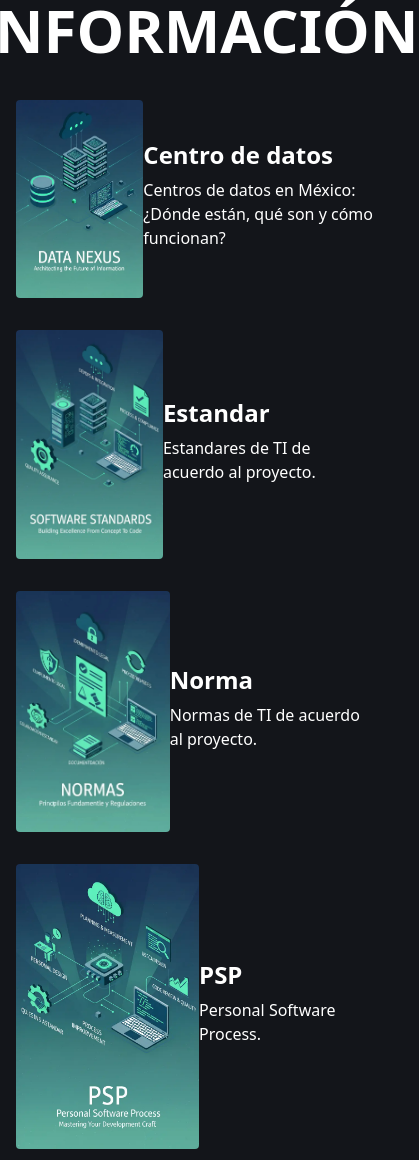
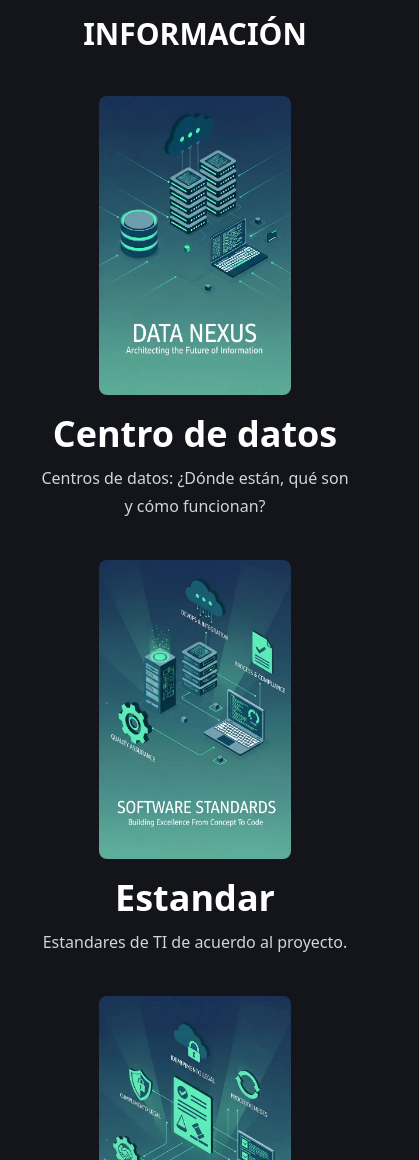
Before and after one commit to Lennoid/proyecto, an Astro site: page / in a window 390 px wide. Shown: the top 1160 px of the page, 419 px wide, since content can reach past the window. Built offline with nearby package versions, Linux system fonts and the light colour scheme; Astro itself is replaced by a stand-in of ours.

Commit message:
diseño responsivo para celular

```diff
--- a/src/components/articulo.astro
+++ b/src/components/articulo.astro
@@ -3,35 +3,33 @@ import Layout from '../layouts/Layout.astro';
 import { getCollection } from 'astro:content';
 
 const articulos = await getCollection('articulos');
-
-
 ---
 
 <section aria-label="Libros recomendados para programadores">
   <div class="px-4 mx-auto max-w-screen-xl">
-			<div class="grid gap-6 md:grid-cols-2">
+    <!-- Grid: en móvil 1 columna, en md 2 columnas -->
+    <div class="grid gap-8 md:grid-cols-2">
       {
         articulos.map(articulo => {
           const { slug, data } = articulo
           const { title, img, description } = data
 
           return (
-							<article class="flex">
-								<a href={`${slug}`} class="mb-2 xl:mb-0 transition hover:scale-110">
+            <article class="flex flex-col md:flex-row items-center md:items-start bg-base-200 rounded-xl p-1">
+              <a href={`${slug}`} class="transition hover:scale-105">
                 <img
                   transition:name={`img-${slug}`}
-										class="mr-5 w-48 rounded"
+                  class="w-48 object-cover rounded-lg mx-auto md:mx-0 md:mr-5"
                   src={`/${img}`}
                   alt={title}
                 />
               </a>
 
-								<div class="flex flex-col justify-center">
-									<h2 class="mb-2 text-2xl font-bold leading-tight text-white">
+              <div class="mt-4 md:mt-0 text-center md:text-left">
+                <h2 class="prose prose-invert mb-2 text-4xl font-bold leading-tight text-white">
                   {title}
                 </h2>
-
-									<p class="mb-4 max-w-sm text-white">{description}</p>
+                <p class="prose prove-invert text-1 text-gray-300">{description}</p>
               </div>
             </article>
           )
--- a/src/content/articulos/centro-de-datos.md
+++ b/src/content/articulos/centro-de-datos.md
@@ -1,7 +1,7 @@
 ---
 title: "Centro de datos"
 img: "centro-de-datos.webp"
-description: "Centros de datos en México: ¿Dónde están, qué son y cómo funcionan?"
+description: "Centros de datos: ¿Dónde están, qué son y cómo funcionan?"
 ---
 ## Son instalaciones diseñadas para albergar:
 - Servidores
--- a/src/pages/[id].astro
+++ b/src/pages/[id].astro
@@ -20,15 +20,20 @@ export const prerender = true
 ---
 
 <Layout title={`${title} - Dev Books`}>
-  <div class="flex gap-12 justify-center mt-6">
-    <aside class="flex flex-col items-center gap-4">
+  <div class="flex flex-col md:flex-row gap-8 md:gap-12 justify-center mt-6">
+
+    <aside class="flex flex-col items-center md:items-start gap-4">
       <a href='/' class="hover:underline opacity-70 text-white">← Volver atrás</a>
-      <img transition:name={`img-${slug}`} class="rounded w-96 h-auto" src={`/${img}`} alt={title} />
-
+      <img
+        transition:name={`img-${slug}`}
+        class="rounded w-72 md:w-96 h-auto mx-auto md:mx-0"
+        src={`/${img}`}
+        alt={title}
+      />
     </aside>
 
-    <main class="max-w-3xl">
-      <h1 class="text-6xl font-bold mb-4 text-white">{title}</h1>
+    <main class="max-w-3xl mt-6 md:mt-0 text-center md:text-left px-4">
+      <h1 class="text-3xl md:text-6xl font-bold mb-4 text-white">{title}</h1>
       <div class="prose prose-invert text-white text-justify">
         <Content />
       </div>
--- a/src/pages/index.astro
+++ b/src/pages/index.astro
@@ -1,15 +1,17 @@
 ---
 import Layout from '../layouts/Layout.astro';
 import Articulo from '../components/articulo.astro';
-
 ---
 
 <Layout title="Página Principal">
-    <h1 class="bg-base-200 grid place-content-center text-6xl font-black text-white">
-        INFORMACIÓN
-    </h1>
+  <h1
+    class="bg-base-200 grid place-content-center
+           text-3xl sm:text-4xl md:text-6xl
+           font-black text-white p-4 text-center">
+    INFORMACIÓN
+  </h1>
 
-	<div class="mt-10">
-        <Articulo />
-    </div>
+  <div class="mt-6 sm:mt-10 px-4 sm:px-6">
+    <Articulo />
+  </div>
 </Layout>
```
Lines whose indentation alone changed are shown as unchanged.
